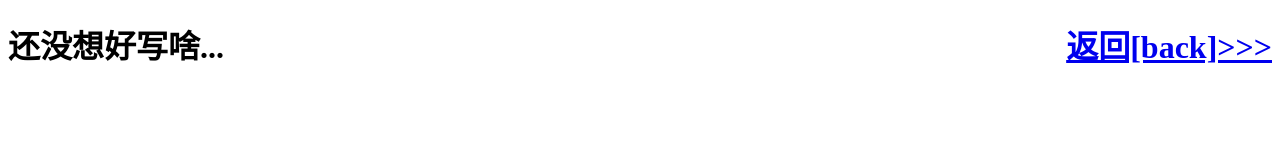
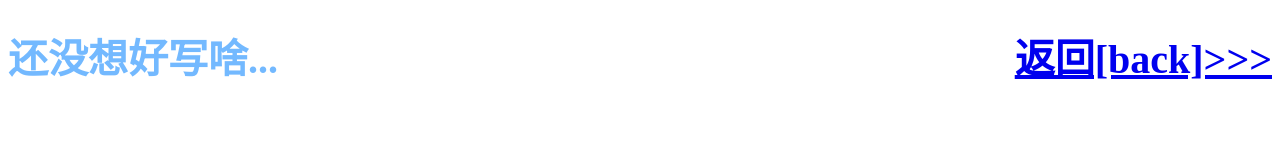
Before and after one commit to banacorn1/banacorn1.github.io, a plain HTML site: page more.html in a window 1280 px wide. Drawn offline with Linux system fonts and the light colour scheme.

Commit message:
Update more.html

```diff
--- a/more.html
+++ b/more.html
@@ -7,9 +7,16 @@
 			a{
 				float:right;
 			}
+			h1{
+				color:#A2E851;
+				width:100%;
+				font-family:包图小白体;
+				color:#73B9FF;
+				font-size:40px;
+				}
 		</style>
 	</head>
 	<body>
-		<h1>还没想好写啥...<a href = "more.html">返回[back]>>></a></h1>
+		<h1>还没想好写啥...<a href = "main.html">返回[back]>>></a></h1>
 	</body>
 </html>
```
